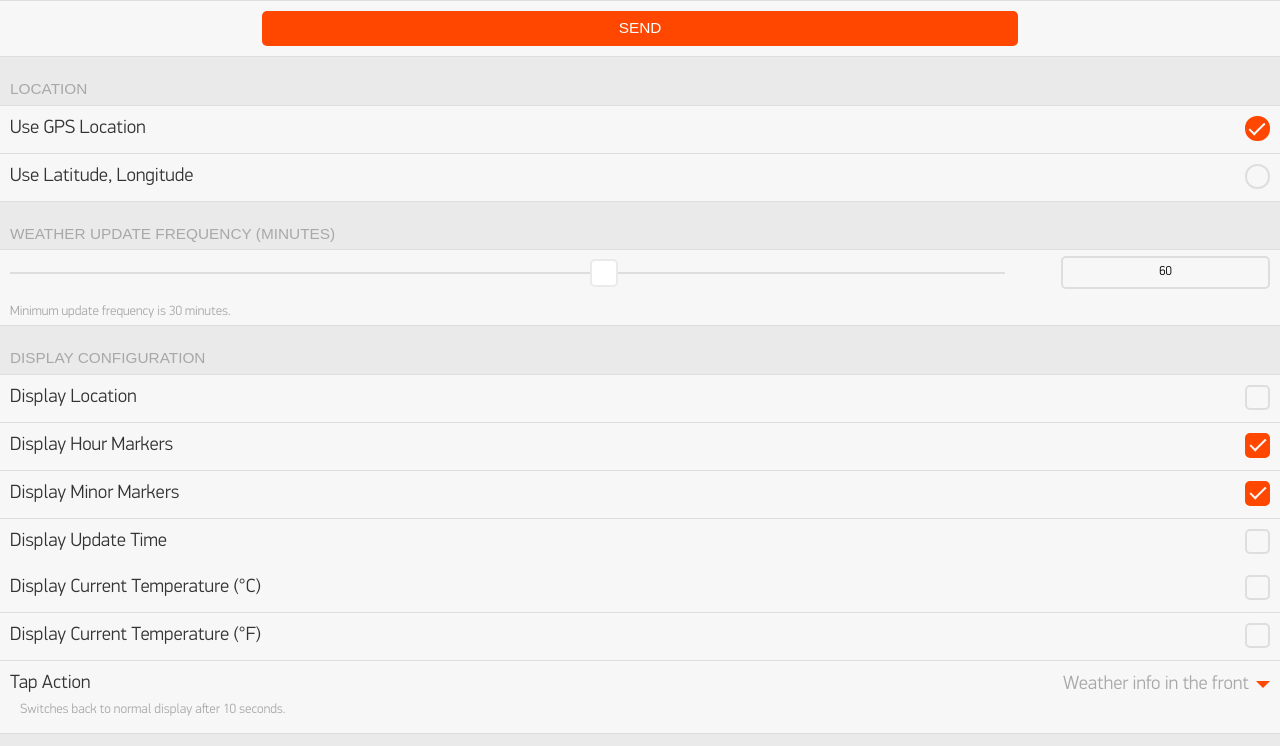
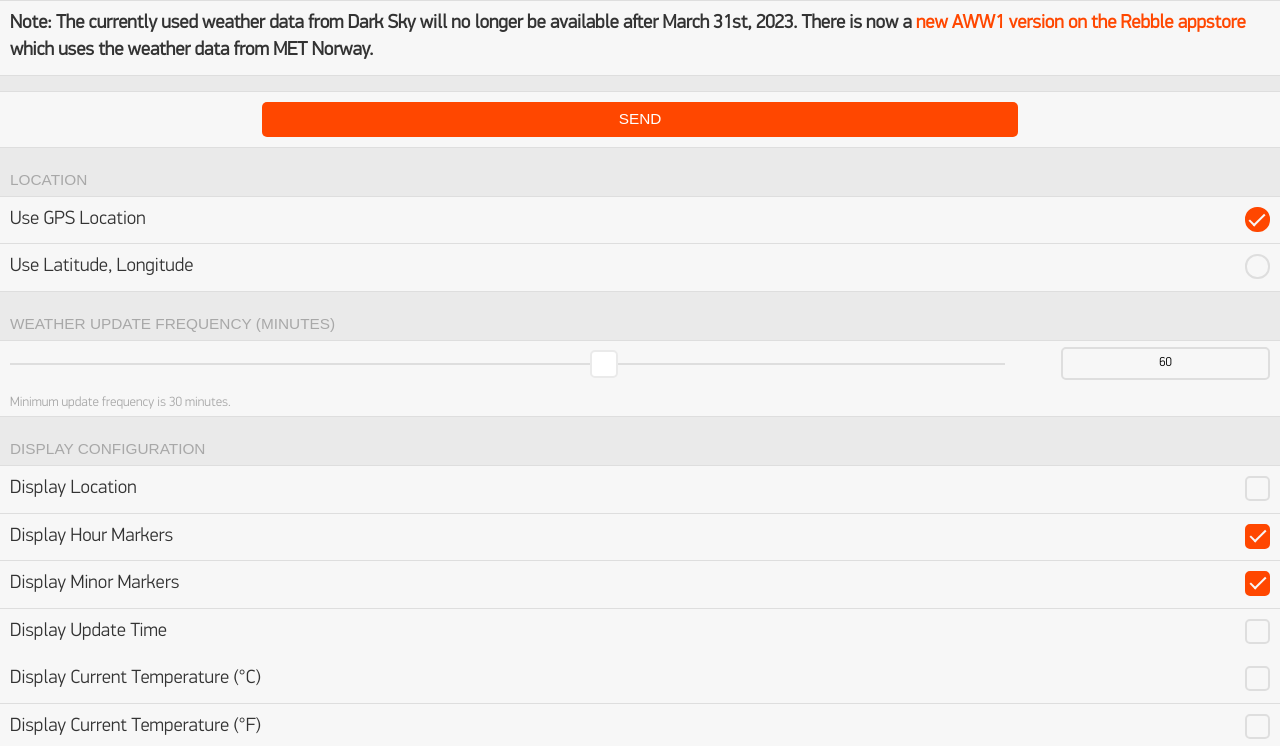
Before and after one commit to pbhgl/aww1, a website: page settings.html in a window 1280 px wide. Shown: the part 57-803 px from the top of the page. Drawn offline with Linux system fonts and the light colour scheme.

Commit message:
added note

```diff
--- a/settings.html
+++ b/settings.html
@@ -15,6 +15,15 @@
       <div class='left'>
         <h1 class='title'>WeatherWatch</h1>
       </div>
+    </div>
+  </div>
+
+  <div class="item-container">
+    <div class="item-container-content">
+      <div class="item"><b>
+        Note: The currently used weather data from Dark Sky will no longer be available after March 31st, 2023.
+        There is now a <a href="https://apps.rebble.io/en_US/application/568ec32dfc66e37c3000006c">new AWW1 version on the Rebble appstore</a> which uses the weather data from MET Norway.
+      </b></div>
     </div>
   </div>
 
```
